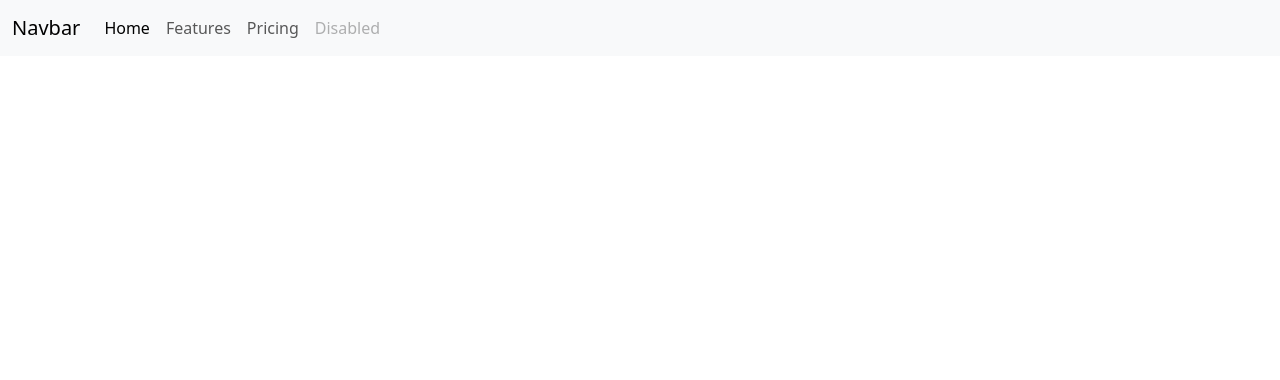
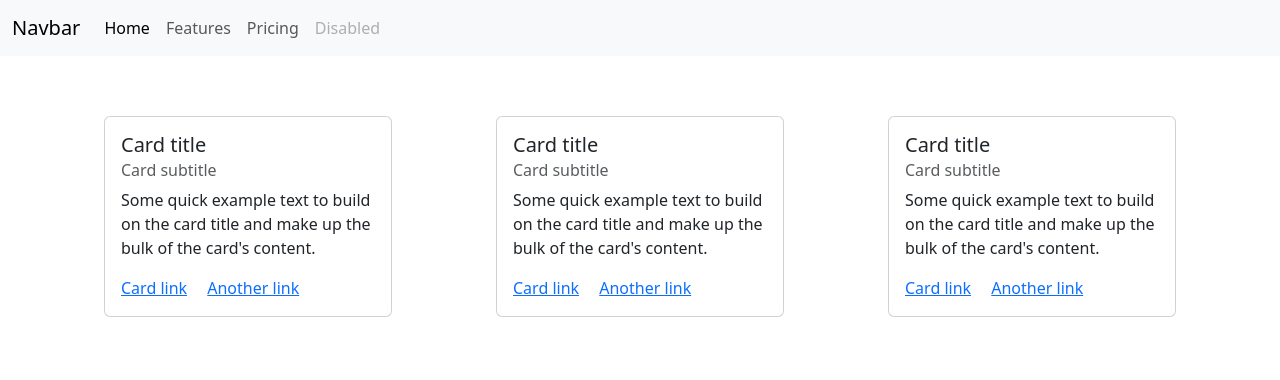
Before and after one commit to angeloLuna/practica-fca-git-batch-1-g-2, a plain HTML site: page index.html in a window 1280 px wide. Drawn offline with nearby package versions, Linux system fonts and the light colour scheme.

Commit message:
Agregadas las tarjetas

```diff
--- a/index.html
+++ b/index.html
@@ -36,6 +36,36 @@
     </nav>
   </div>
 
+  <div class="cards-custom">
+    <div class="card" style="width: 18rem;">
+      <div class="card-body">
+        <h5 class="card-title">Card title</h5>
+        <h6 class="card-subtitle mb-2 text-body-secondary">Card subtitle</h6>
+        <p class="card-text">Some quick example text to build on the card title and make up the bulk of the card's content.</p>
+        <a href="#" class="card-link">Card link</a>
+        <a href="#" class="card-link">Another link</a>
+      </div>
+    </div>
+    <div class="card" style="width: 18rem;">
+      <div class="card-body">
+        <h5 class="card-title">Card title</h5>
+        <h6 class="card-subtitle mb-2 text-body-secondary">Card subtitle</h6>
+        <p class="card-text">Some quick example text to build on the card title and make up the bulk of the card's content.</p>
+        <a href="#" class="card-link">Card link</a>
+        <a href="#" class="card-link">Another link</a>
+      </div>
+    </div>
+    <div class="card" style="width: 18rem;">
+      <div class="card-body">
+        <h5 class="card-title">Card title</h5>
+        <h6 class="card-subtitle mb-2 text-body-secondary">Card subtitle</h6>
+        <p class="card-text">Some quick example text to build on the card title and make up the bulk of the card's content.</p>
+        <a href="#" class="card-link">Card link</a>
+        <a href="#" class="card-link">Another link</a>
+      </div>
+    </div>
+  </div>
+
 
   <script src="https://cdn.jsdelivr.net/npm/bootstrap@5.3.3/dist/js/bootstrap.bundle.min.js" integrity="sha384-YvpcrYf0tY3lHB60NNkmXc5s9fDVZLESaAA55NDzOxhy9GkcIdslK1eN7N6jIeHz" crossorigin="anonymous"></script>
 </body>
```
